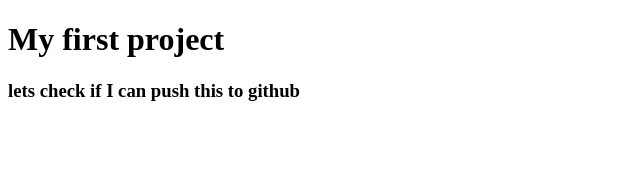
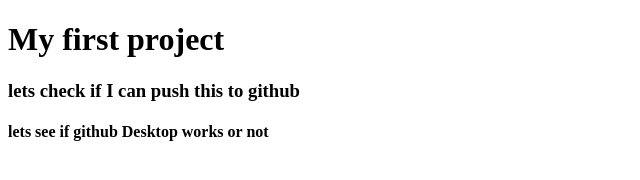
Before and after one commit to EmadAbir/my-first-project, a plain HTML site: page index.html in a window 1280 px wide. Shown: the whole page, without its empty margins (0-640 px from the left). Drawn offline with Linux system fonts and the light colour scheme.

Commit message:
Update index.html

```diff
--- a/index.html
+++ b/index.html
@@ -8,5 +8,6 @@
 <body>
     <h1>My first project</h1>
     <h3>lets check if I can push this to github</h3>
+    <h4>lets see if github Desktop works or not</h4>
 </body>
 </html>
```
